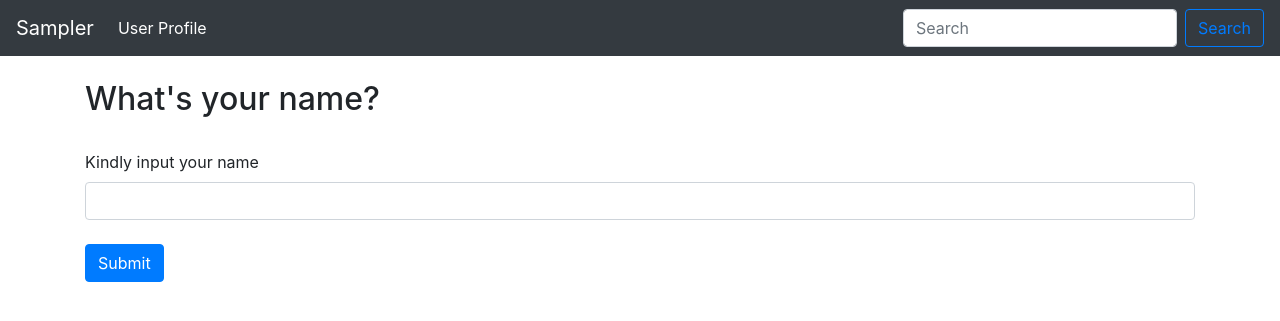
After one commit to dan-sys/flask-blog, a Flask app: page /name in a window 1280 px wide. The commit adds this page. Shown: the top 321 px of the page. Run offline with Flask 3, Linux system fonts and the light colour scheme; parts of the project's set-up code (start-up, migrations or seed data) failed here and were passed over; some libraries are stand-ins or nearby versions.

Commit message:
Forms setup on blog page

```diff
--- a/app.py
+++ b/app.py
@@ -1,10 +1,21 @@
 from flask import Flask, render_template
+from flask_wtf import FlaskForm
+from wtforms import StringField, SubmitField
+from wtforms.validators import DataRequired
+import configparser
 
-
+config = configparser.ConfigParser()
+config.read('secretKey.ini')
 
 #create flask app instance
 app = Flask(__name__)
+app.config['SECRET_KEY'] = config['DEFAULT']['SecretKey']
 
+# Create a Form Class
+
+class UserForm(FlaskForm):
+    name = StringField("Kindly input your name", validators=[DataRequired()])
+    submit = SubmitField("Submit")
 
 
 #create a route decorator
@@ -25,6 +36,20 @@ def index():
 def user(name):
     return render_template("user.html",user_name=name)
 
+#create namepage
+@app.route('/name',methods=['GET','POST'])
+
+def name():
+    name = None
+    form = UserForm()
+    # validate form
+    if form.validate_on_submit():
+        name = form.name.data
+        form.name.data = ''
+
+    return render_template("name.html",name=name,form=form)
+
+
 # create custom error pages
 
 #invalid url
--- /dev/null
+++ b/templates/name.html
@@ -0,0 +1,18 @@
+{% extends 'base.html' %}
+
+{% block content %}
+{% if name %}
+    <h2>Howdy {{ name }}</h2>
+{% else %}
+    <h2>What's your name?</h2>
+    <br/>
+    <form method="POST">
+        {{ form.hidden_tag() }}
+        {{ form.name.label(class="form-label") }}
+        {{ form.name(class="form-control") }}
+        <br/>
+        {{ form.submit(class="btn btn-primary") }}
+    </form>
+{% endif %}
+
+{% endblock %}
--- a/templates/navbar.html
+++ b/templates/navbar.html
@@ -7,13 +7,13 @@
   <div class="collapse navbar-collapse" id="navbarSupportedContent">
     <ul class="navbar-nav mr-auto">
       <li class="nav-item active">
-        <a class="nav-link" href="{{ url_for('user', name='Secondus') }}">User Profile <span class="sr-only">(current)</span></a>
+        <a class="nav-link" href="{{ url_for('name') }}">User Profile <span class="sr-only">(current)</span></a>
       </li>
 
     </ul>
     <form class="form-inline my-2 my-lg-0">
       <input class="form-control mr-sm-2" type="search" placeholder="Search" aria-label="Search">
-      <button class="btn btn-outline-success my-2 my-sm-0" type="submit">Search</button>
+      <button class="btn btn-outline-primary my-2 my-sm-0" type="submit">Search</button>
     </form>
   </div>
 </nav>
```
Also changed, not shown: 1 other file.
